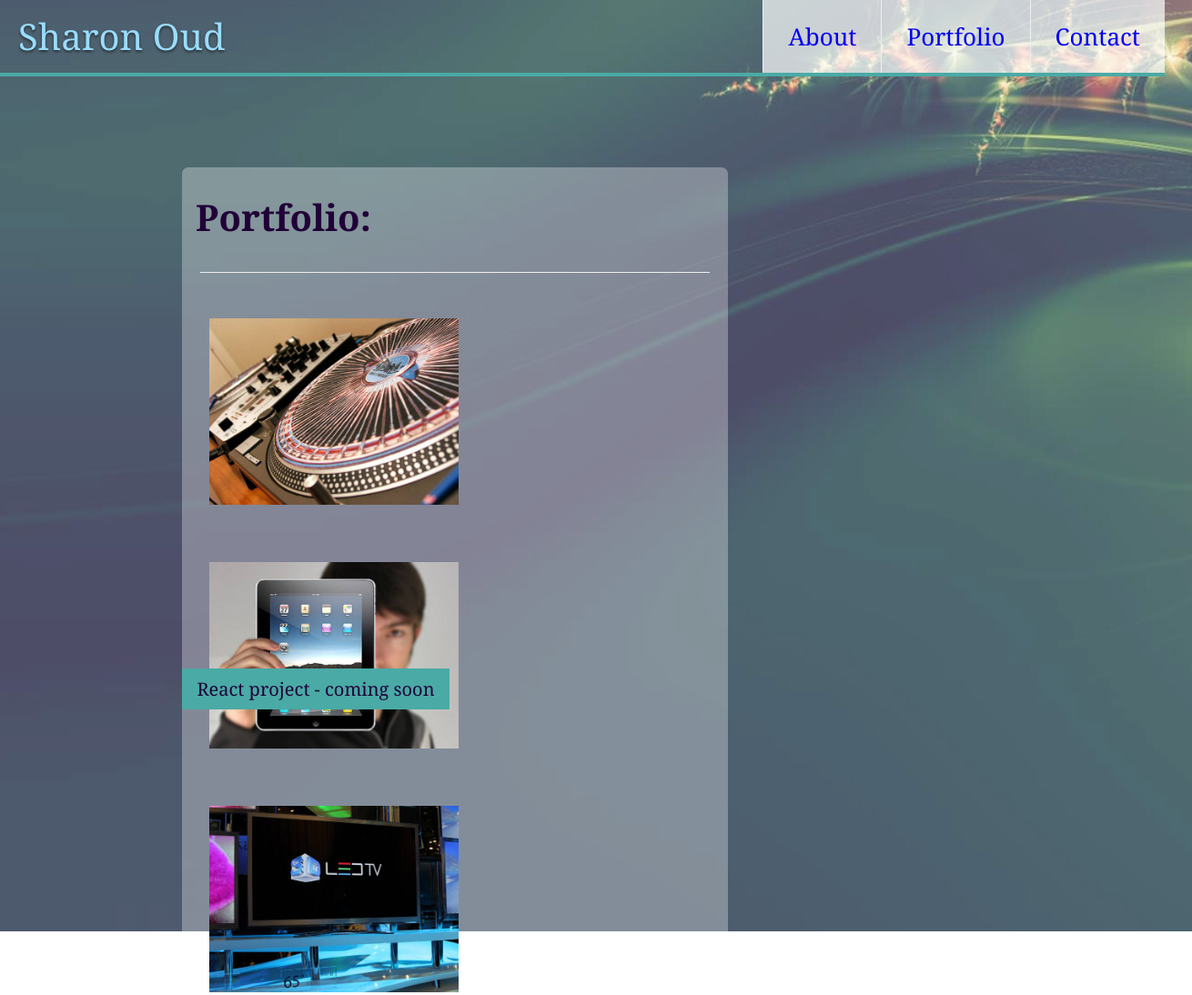
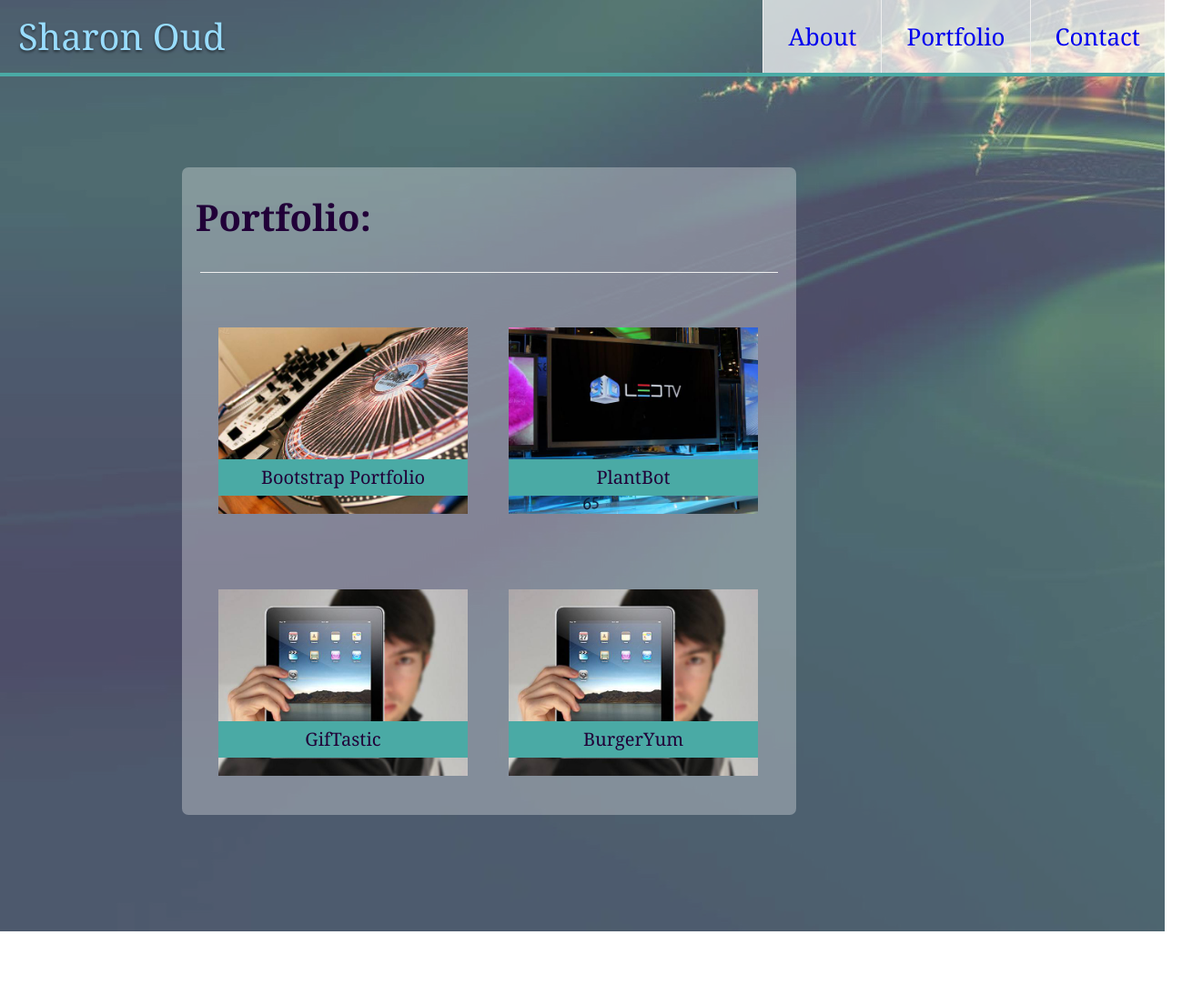
Before and after one commit to TaysDragon/Basic-Portfolio, a plain HTML site: page portfolio.html in a window 1280 px wide. Shown: the top 1094 px of the page at 91% size, 1310 px wide, since content can reach past the window. Drawn offline with Linux system fonts and the light colour scheme.

Commit message:
everything works except footer height

```diff
--- a/assets/css/style.css
+++ b/assets/css/style.css
@@ -15,6 +15,7 @@ html {
 body {
     background: transparent !important;
     font-size: 20px;
+    padding: 0px;
 }
 
 #header {
@@ -88,21 +89,6 @@ h2 {
     color: #210038;
 }
 
-h3 {
-    font-family: 'Georgia', Times, Times New Roman, serif !important;
-    position: absolute;
-    bottom: 20px;
-    width: 274px;
-    padding: 10px;
-    margin-bottom: 0;
-    font-weight: 300;
-    line-height: 25px;
-    color: #210038;
-    text-align: center;
-    background: #4aaaa5;
-
-}
-
 hr {
     margin: 20px;
     border: 0;
@@ -126,17 +112,56 @@ hr {
     margin-top: 18px;
 }
 
-img.work {
-    float: relative;
+
+/*Portfolio page*/
+
+.work {
+    position: relative;
     width: 274px;
     height: 205px;
     border: 0 none;
-    margin: 30px;
+    margin-top: 20px;
+    margin-bottom: 40px;
+    margin-left: 20px;
+    margin-right: 20px;
+    display: inline-block;
+}
+
+img.work {
+    width: 100%;
+}
+
+.projText {
+    font-family: 'Georgia', Times, Times New Roman, serif !important;
+    position: absolute;
+    width: 254px;
+    padding: 10px;
+    margin-left: 20px;
+    margin-right: 20px;
+    color: #210038;
+    text-align: center;
+    background: #4aaaa5;
+    bottom: 0px;
+}
+
+.leftPort {
+    display: inline-block;
+    width: 675px;
+    height: 100%;
+    margin: 100px;
+    margin-left: 200px;
+    border-width: 5px;
+    border-color: #dddddd;
+    border-radius: 7px;
+    -webkit-border-radius: 7px;
+    -moz-border-radius: 7px;
+    background: rgba(255, 255, 255, 0.3);
+    color: #210038;
 }
 
 .left {
     display: inline-block;
-    width: 600px;
+    width: 700px;
     height: 100%;
     margin: 100px;
     margin-left: 200px;
@@ -171,13 +196,13 @@ img.work {
     clear: both;
     position: static;
     font-family: 'Georgia', Times, Times New Roman, serif;
-    height: auto !important;
+    height: 60px !important;
     width: 100%;
     text-align: center;
-    padding: 15px !important;
     color: #fff;
     border-top: 4px solid #4aaaa5;
-    line-height: 30px;
+    line-height: 60px;
+    bottom: 0px;
 }
 
 #success_message {
--- a/portfolio.html
+++ b/portfolio.html
@@ -5,7 +5,7 @@
 
 <head>
     <meta charset="utf-8">
-    <title>Portfolio | Sharon.</title>
+    <title>Cool Creations | Sharon.</title>
     <link rel="shortcut icon" href="airplane.ico" type="icon">
     <!-- Reset css should go first or it will override -->
     <link rel="stylesheet" type="text/css" href="assets/css/reset.css">
@@ -29,25 +29,29 @@
         </header>
     </div>
     <main>
-        <article class="left">
+        <article class="leftPort">
             <!-- Headline -->
             <h1>
             Portfolio:
         </h1>
             <hr>
             <!-- My work -->
-
-            <img class="work" src="assets/images/technics-q-c-640-480-2.jpg" alt="Bootstrap Portfolio">
-            <h3>Bootstrap Portfolio</h3>
-
-            <img class="work" src="assets/images/technics-q-c-640-480-1.jpg" alt="WordPress Portfolio">
-            <h3>WordPress Portfolio</h3>
-
-            <img class="work" src="assets/images/technics-q-c-640-480-9.jpg" alt="PlantBot">
-            <h3>PlantBot</h3>
-
-            <img class="work" src="assets/images/technics-q-c-640-480-1.jpg" alt="React project">
-            <h3>React project - coming soon</h3>
+            <div class="work">
+                <img class="work" src="assets/images/technics-q-c-640-480-2.jpg" alt="Bootstrap Portfolio">
+                <h3 class="projText">Bootstrap Portfolio</h3>
+            </div>
+            <div class="work">
+                <img class="work" src="assets/images/technics-q-c-640-480-9.jpg" alt="PlantBot">
+                <h3 class="projText">PlantBot</h3>
+            </div>
+            <div class="work">
+                <img class="work" src="assets/images/technics-q-c-640-480-1.jpg" alt="WordPress Portfolio">
+                <h3 class="projText">GifTastic</h3>
+            </div>
+            <div class="work">
+                <img class="work" src="assets/images/technics-q-c-640-480-1.jpg" alt="MySQL project">
+                <h3 class="projText">BurgerYum</h3>
+            </div>
         </article>
         <!-- Connect links -->
         <section class="right">
```
Also changed, not shown: assets/images/github.png, assets/images/linkedin.bmp (added).
